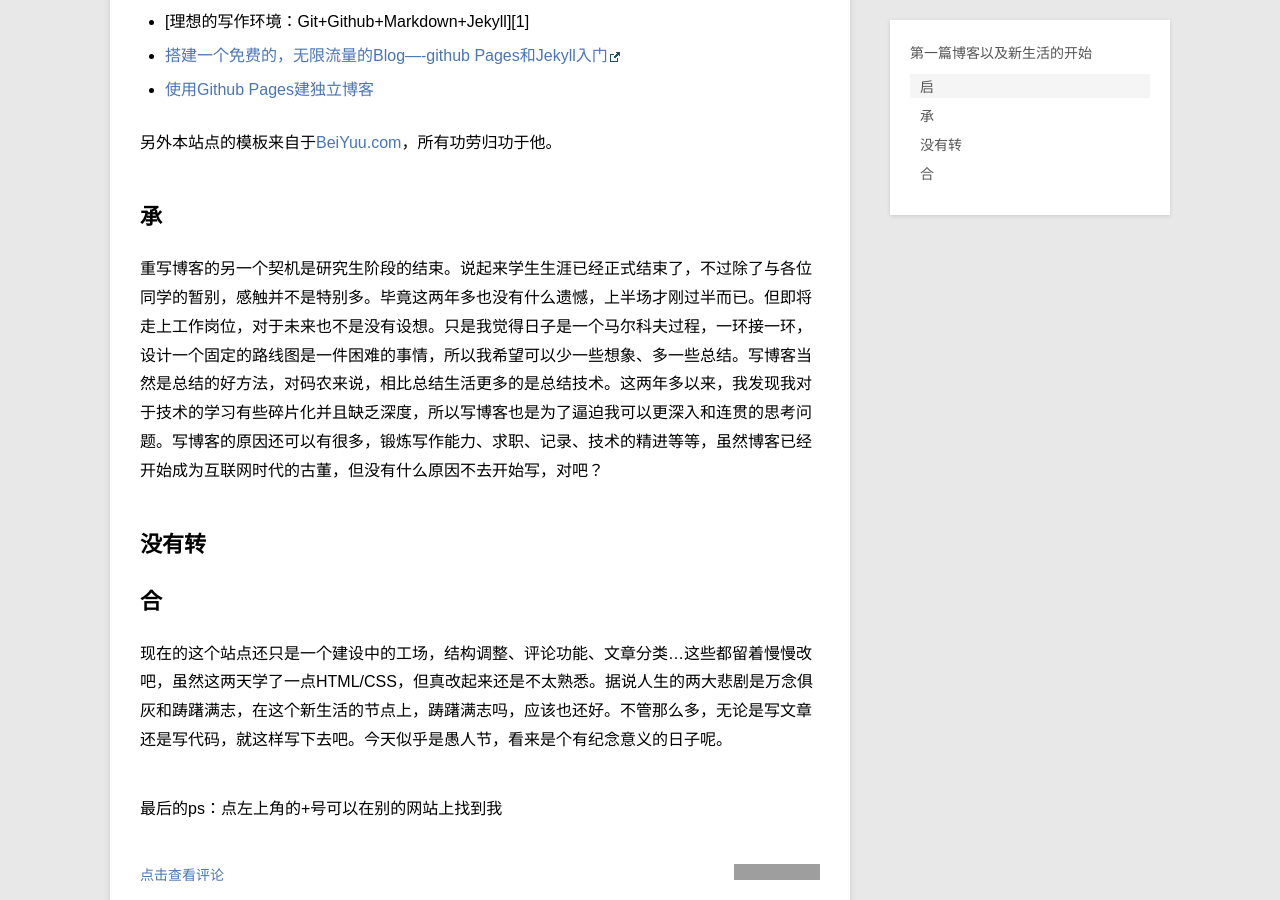
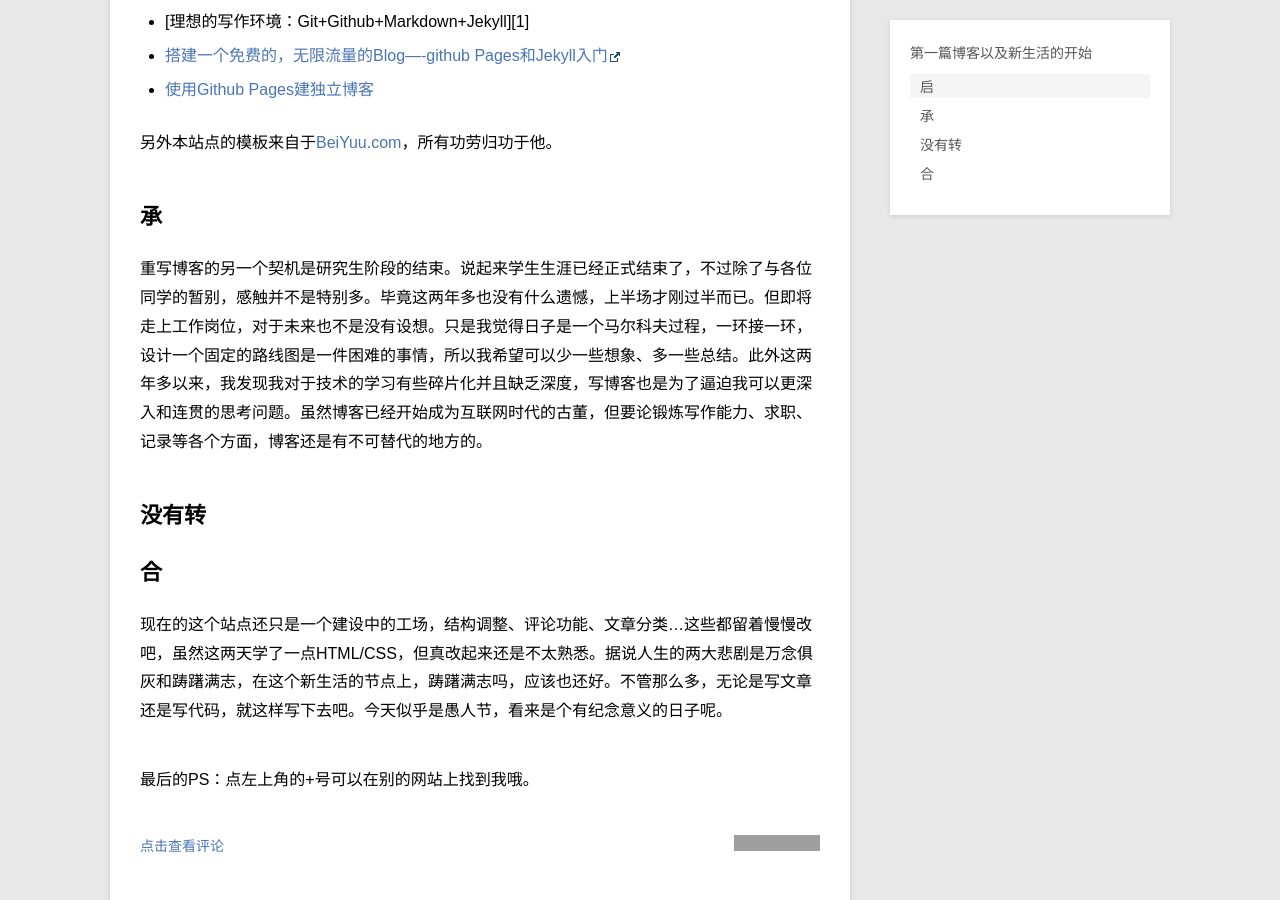
Before and after one commit to dkyang/dkyang.github.io, a Jekyll site: the page built from _posts/post/2014-4-1-hello-world.md, in a window 1280 px wide and 900 px high, scrolled down 497 px. Built offline with Jekyll 4.4.1, drawn with Linux system fonts in a browser that asks for light colours; Markdown is read by kramdown in place of the engine named in the settings; grey boxes are pictures that could not be loaded.

Commit message:
modify hello-word.md and weibo show

```diff
--- a/_layouts/default.html
+++ b/_layouts/default.html
@@ -26,9 +26,9 @@
             <a class="home-follow" href="#" title="Contact Me">+</a>
         </div>
         <div class="home-contact">
-            <a href="http://weibo.com/u/1668479254" target="_blank" style="margin-left:-5px;"><img src="http://www.weibo.com/favicon.ico" alt="weibo" width="25"/></a>
-            <a href="https://www.linkedin.com/pub/dekun-yang/77/9b/110" target="_blank" style="text-align:center;"><img src="http://www.linkedin.com/favicon.ico" alt="linkedin" width="22"/></a>
-            <a href="https://github.com/dkyang" target="_blank" style="text-align:right"><img src="https://www.github.com/favicon.ico" alt="github" width="22"/></a>
+            <a href="http://weibo.com/u/1668479254" target="_blank" style="margin-left:-5px;"><img src="/images/ico/weibo.ico" alt="weibo" width="25"/></a>
+            <a href="https://www.linkedin.com/pub/dekun-yang/77/9b/110" target="_blank" style="text-align:center;"><img src="/images/ico/linkedin.ico" alt="linkedin" width="22"/></a>
+            <a href="https://github.com/dkyang" target="_blank" style="text-align:right"><img src="/images/ico/github.ico" alt="github" width="22"/></a>
         </div>
     </div>
 
--- a/_layouts/post.html
+++ b/_layouts/post.html
@@ -50,7 +50,7 @@ layout: default
 
     <!--显示微博的语句，使用的是内联框架-->
     <div class="sidenav">
-        <iframe width="100%" height="75" class="share_self"  frameborder="0" scrolling="no" src="http://widget.weibo.com/weiboshow/index.php?language=&width=0&height=75&fansRow=2&ptype=1&speed=0&skin=5&isTitle=0&noborder=0&isWeibo=0&isFans=0&uid=1855270953&verifier=375b89d6&dpc=1"></iframe>
+        <iframe width="100%" height="75" class="share_self"  frameborder="0" scrolling="no" src="http://widget.weibo.com/weiboshow/index.php?language=&width=0&height=75&fansRow=2&ptype=1&speed=0&skin=1&isTitle=1&noborder=0&isWeibo=0&isFans=0&uid=1668479254&verifier=de085ad4&dpc=1"></iframe>
     </div>
 
     <!--显示文章-->
--- a/_posts/post/2014-4-1-hello-world.md
+++ b/_posts/post/2014-4-1-hello-world.md
@@ -14,12 +14,12 @@ tags: life thinking
 
 另外本站点的模板来自于[BeiYuu.com][4]，所有功劳归功于他。
 ## 承
-重写博客的另一个契机是研究生阶段的结束。说起来学生生涯已经正式结束了，不过除了与各位同学的暂别，感触并不是特别多。毕竟这两年多也没有什么遗憾，上半场才刚过半而已。但即将走上工作岗位，对于未来也不是没有设想。只是我觉得日子是一个马尔科夫过程，一环接一环，设计一个固定的路线图是一件困难的事情，所以我希望可以少一些想象、多一些总结。写博客当然是总结的好方法，对码农来说，相比总结生活更多的是总结技术。这两年多以来，我发现我对于技术的学习有些碎片化并且缺乏深度，所以写博客也是为了逼迫我可以更深入和连贯的思考问题。写博客的原因还可以有很多，锻炼写作能力、求职、记录、技术的精进等等，虽然博客已经开始成为互联网时代的古董，但没有什么原因不去开始写，对吧？
+重写博客的另一个契机是研究生阶段的结束。说起来学生生涯已经正式结束了，不过除了与各位同学的暂别，感触并不是特别多。毕竟这两年多也没有什么遗憾，上半场才刚过半而已。但即将走上工作岗位，对于未来也不是没有设想。只是我觉得日子是一个马尔科夫过程，一环接一环，设计一个固定的路线图是一件困难的事情，所以我希望可以少一些想象、多一些总结。此外这两年多以来，我发现我对于技术的学习有些碎片化并且缺乏深度，写博客也是为了逼迫我可以更深入和连贯的思考问题。虽然博客已经开始成为互联网时代的古董，但要论锻炼写作能力、求职、记录等各个方面，博客还是有不可替代的地方的。
 ## 没有转
 ## 合
 现在的这个站点还只是一个建设中的工场，结构调整、评论功能、文章分类...这些都留着慢慢改吧，虽然这两天学了一点HTML/CSS，但真改起来还是不太熟悉。据说人生的两大悲剧是万念俱灰和踌躇满志，在这个新生活的节点上，踌躇满志吗，应该也还好。不管那么多，无论是写文章还是写代码，就这样写下去吧。今天似乎是愚人节，看来是个有纪念意义的日子呢。
 
-最后的ps：点左上角的+号可以在别的网站上找到我
+最后的PS：点左上角的+号可以在别的网站上找到我哦。
 
 [1]: http://www.yangzhiping.com/tech/writing-space.html
 [2]: http://www.ruanyifeng.com/blog/2012/08/blogging_with_jekyll.html
```
Also changed, not shown: images/ico/github.ico (added), images/ico/linkedin.ico (added), images/ico/weibo.ico (added).
